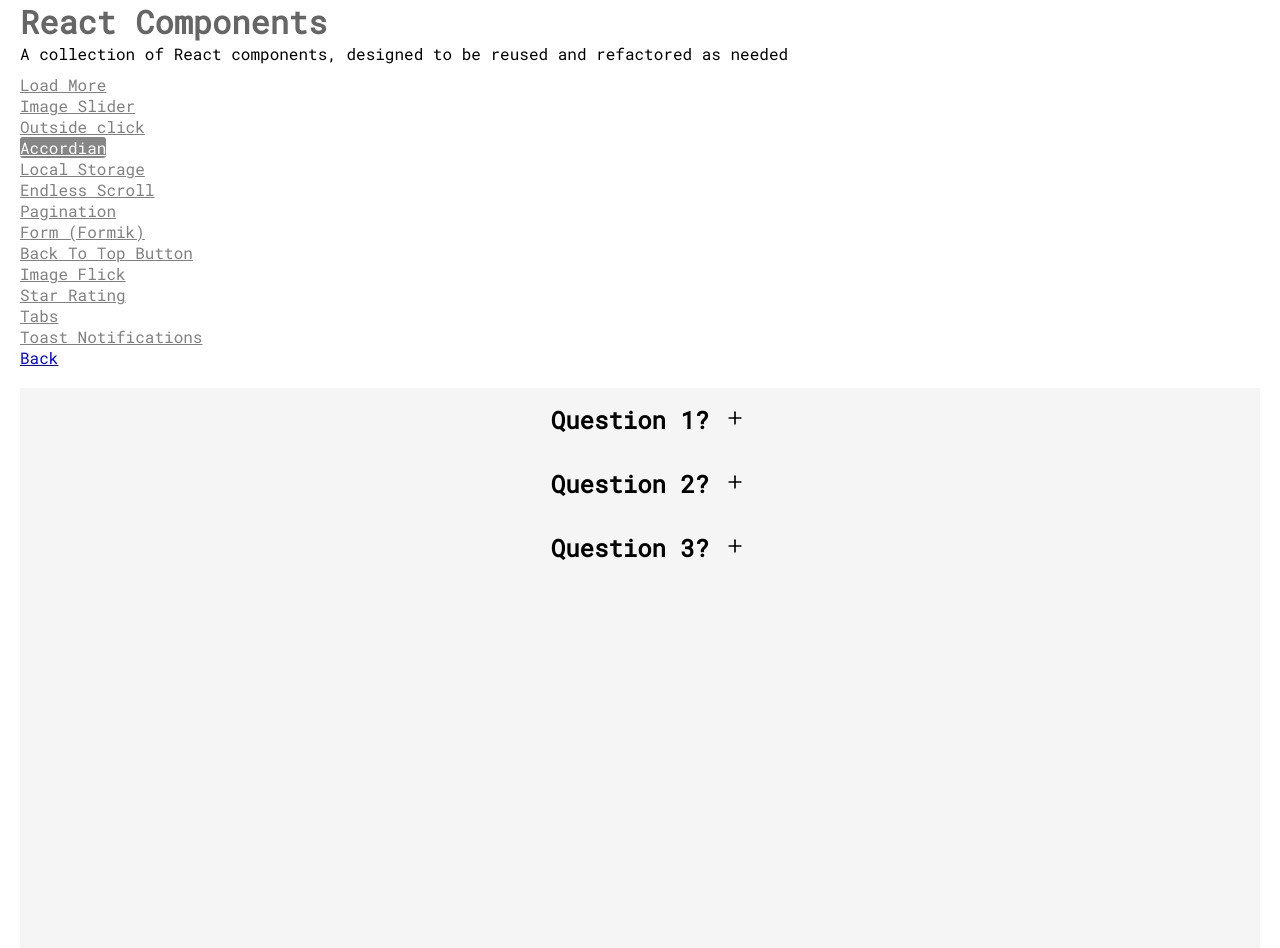
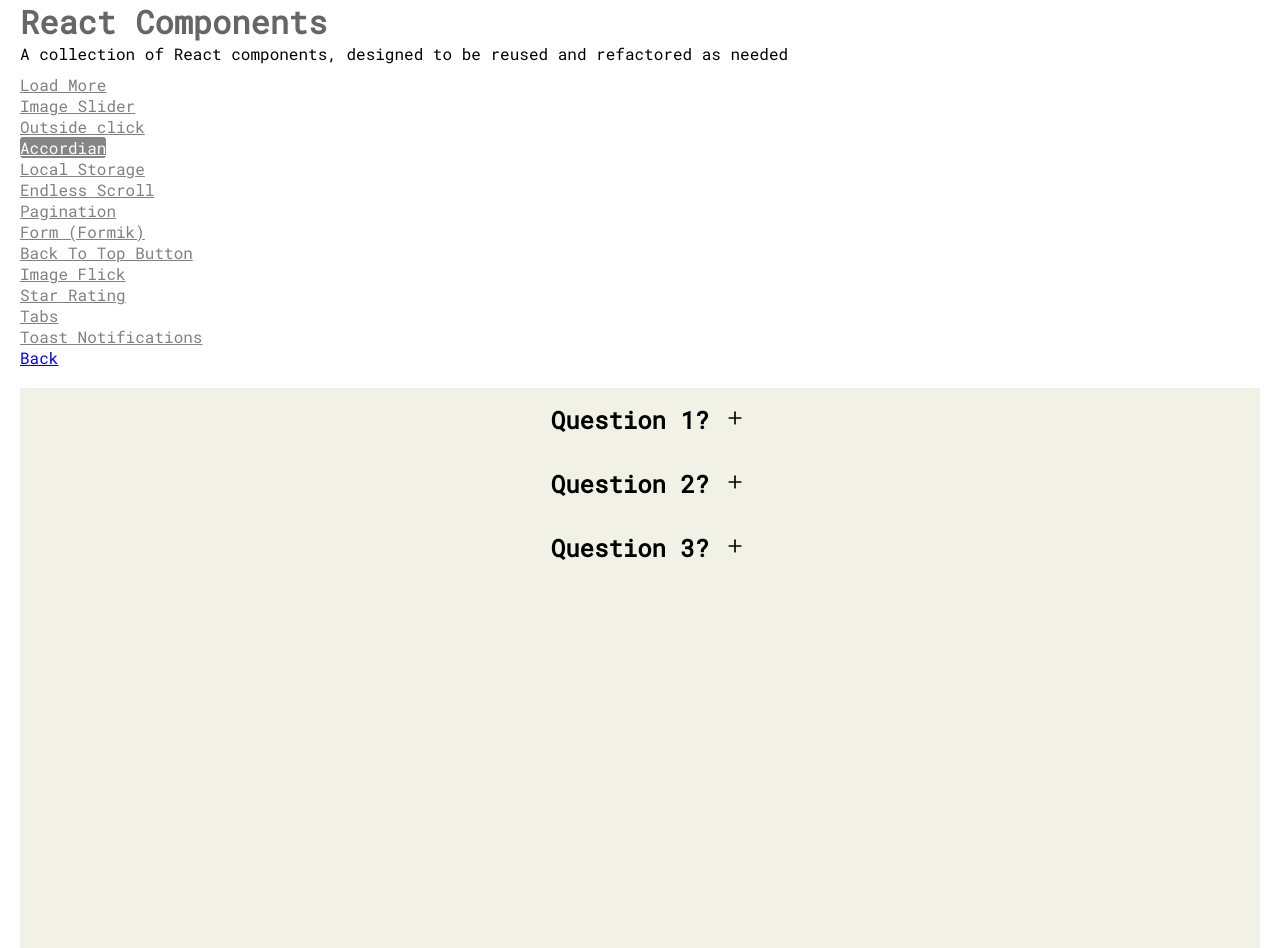
Before and after one commit to ChrisCooper0/react-components, a React (Create React App) app: page /accordian in a window 1280 px wide. Built offline with nearby package versions, Linux system fonts and the light colour scheme.

Commit message:
add theme provider

```diff
--- /dev/null
+++ b/src/Theme.js
@@ -0,0 +1,10 @@
+const theme = {
+  background: {
+    primary: "#46485D",
+    secondary: "#447FA1",
+    light: "#F1F1E6",
+  },
+  color: {},
+};
+
+export default theme;
--- a/src/components/Accordian/Accordian.js
+++ b/src/components/Accordian/Accordian.js
@@ -13,7 +13,7 @@ const AccordianWrapper = styled.div`
   position: relative;
   margin-top: 20px;
   height: 70vh;
-  background: whitesmoke;
+  background: ${(props) => props.theme.background.light};
 `;
 
 const Wrap = styled.div`
--- a/src/index.js
+++ b/src/index.js
@@ -3,10 +3,14 @@ import ReactDOM from "react-dom";
 import "./index.css";
 import App from "./App";
 import reportWebVitals from "./reportWebVitals";
+import { ThemeProvider } from "styled-components";
+import theme from "./Theme";
 
 ReactDOM.render(
   <React.StrictMode>
-    <App />
+    <ThemeProvider theme={theme}>
+      <App />
+    </ThemeProvider>
   </React.StrictMode>,
   document.getElementById("root")
 );
```
Also changed, not shown: 1 other file (tests, documents, lock files or other folders).
